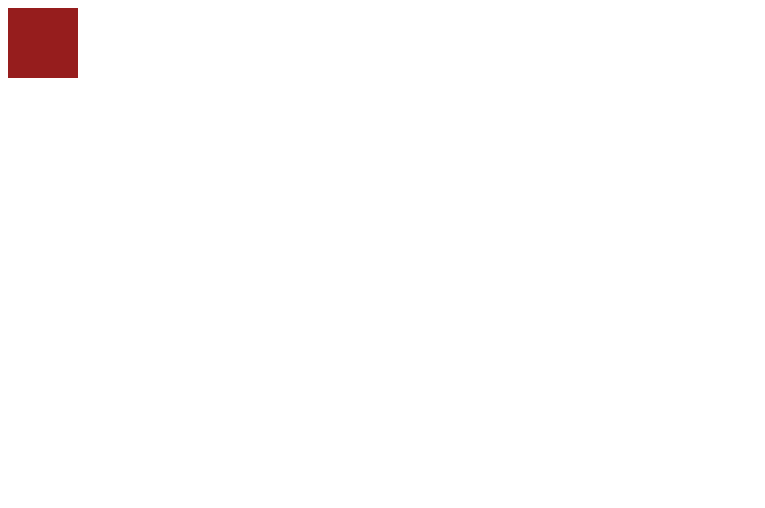
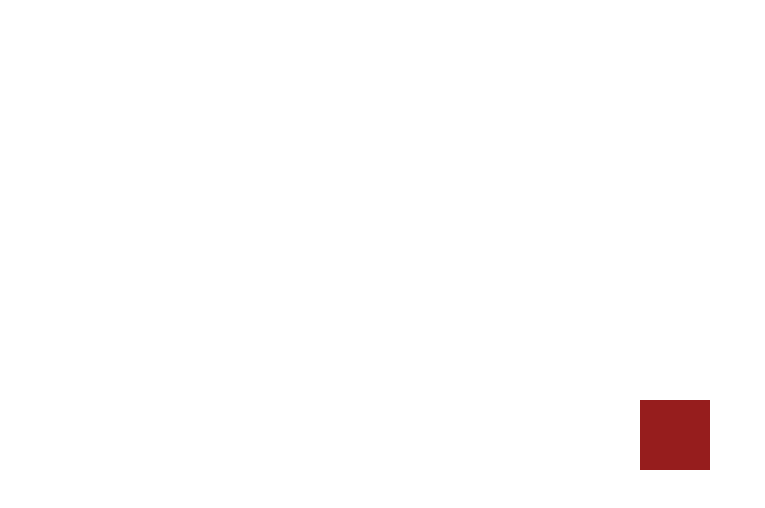
Before and after one commit to devahmedsaleh/heart-shape, a plain HTML site: page index.html in a window 1280 px wide. Shown: the whole page, without its empty margins (0-765 px from the left). Drawn offline with Linux system fonts and the light colour scheme.

Commit message:
center heart at the middle of screen

```diff
--- a/style.css
+++ b/style.css
@@ -6,4 +6,8 @@
     width: var(--side);
     height: var(--side);
     background-color: #961d1d;
+
+    position: fixed;
+    top: 50%;
+    left: 50%;
 }
```
